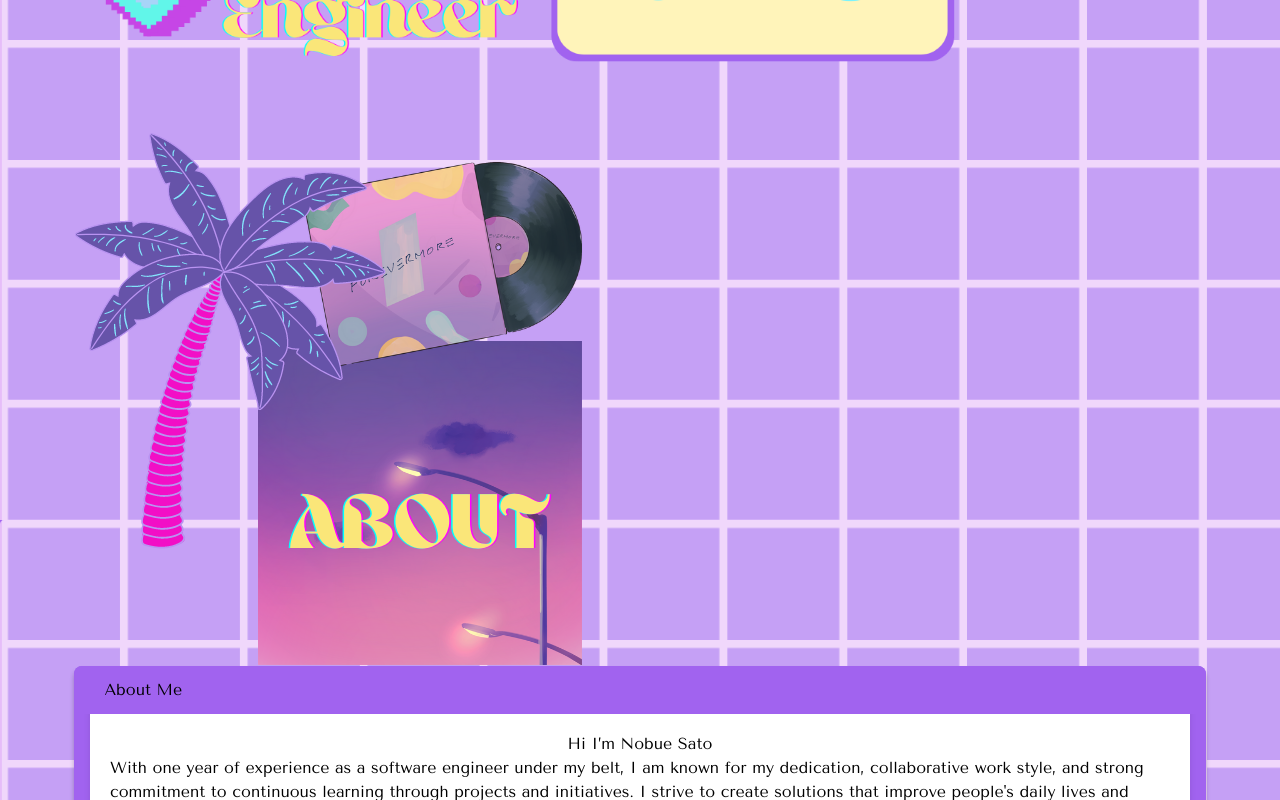
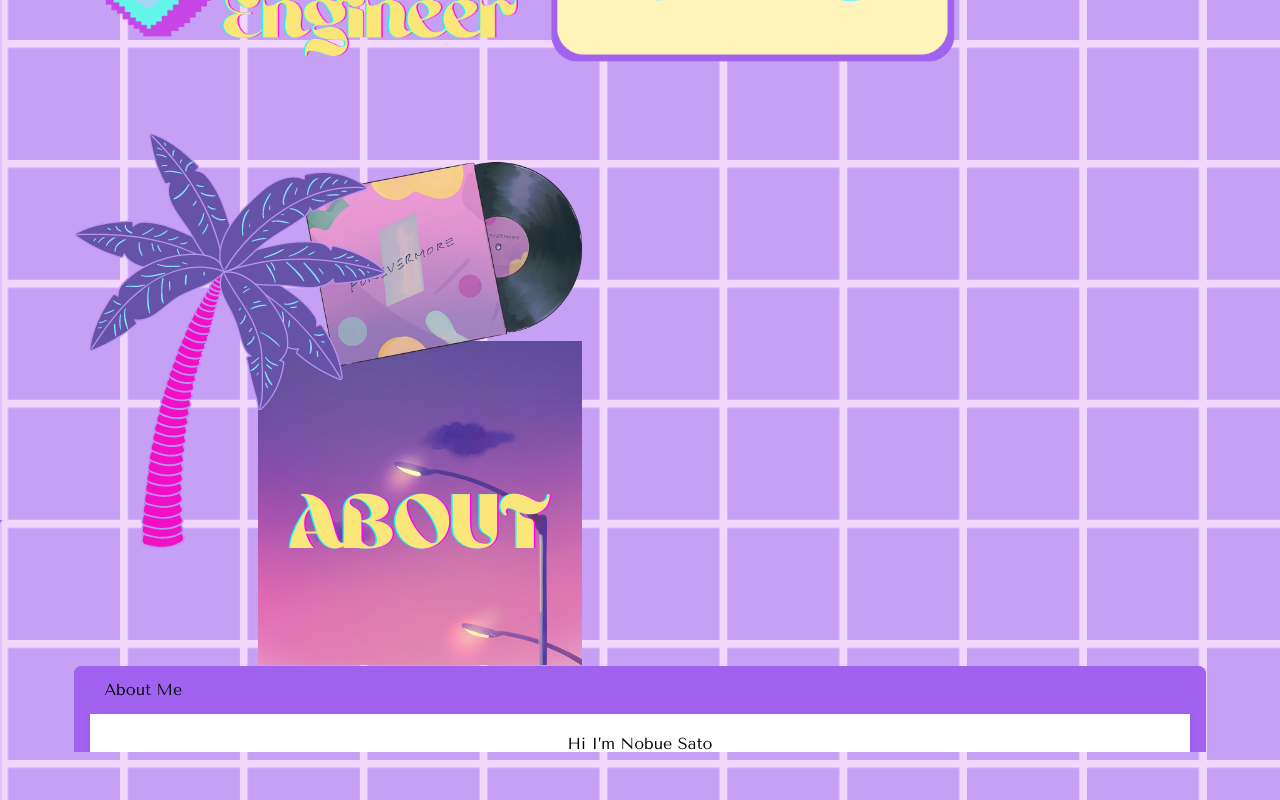
Before and after one commit to NobueSato/my-portfolio, a React (Create React App) app: page / in a window 1280 px wide. Shown: the part 920-1720 px from the top of the page. Built offline with nearby package versions, Linux system fonts and the light colour scheme.

Commit message:
Delete unnecessary codes

```diff
--- a/src/components/About.js
+++ b/src/components/About.js
@@ -3,25 +3,14 @@ import { Card } from "./Skills";
 
 function About() {
   return (
-    <div className="grid grid-cols-1 md:grid-cols-2 gap-8 h-full items-center">
-      {/* <!-- Image column --> */}
+    <div className="grid-container grid md:grid-cols-2 gap-8 h-full max-h-full overflow-hidden">
+      {/* Image column */}
       <div className="md:order-first h-full flex justify-center items-center">
         <img src={image} alt="About title" className="w-auto h-5/6 p-30 object-contain" />
       </div>
 
-      {/* <!-- Paragraph column --> */}
+      {/* Paragraph column */}
       <div className="md:order-last flex justify-center items-center">
-        {/* <div className="text-center pr-24">
-          <p className="text-7xl font-semibold mb-4">Hi I’m Nobue Sato</p>
-          <p className="text-4xl text-gray-700">
-            With one year of experience as a software engineer under my belt,
-            I am known for my dedication,
-            collaborative work style,
-            and strong commitment to continuous learning through projects and initiatives.
-            I strive to create solutions that improve people's daily lives
-            and make a difference in the world.
-          </p>
-        </div> */}
         <Card title="About Me">
           <p className="text-7xl font-semibold mb-4">Hi I’m Nobue Sato</p>
           <p className="text-3xl text-gray-700">
@@ -34,7 +23,6 @@ function About() {
           </p>
         </Card>
       </div>
-
     </div>
   );
 }
```
